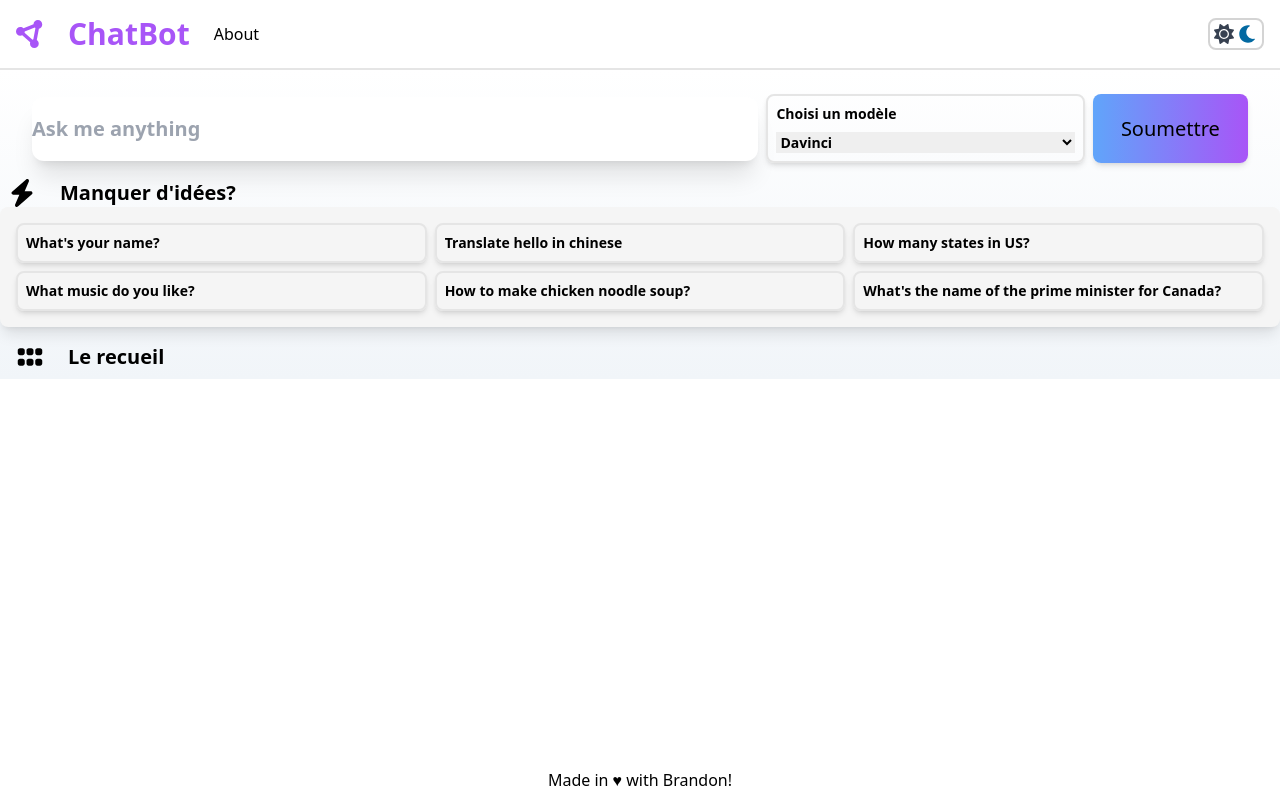
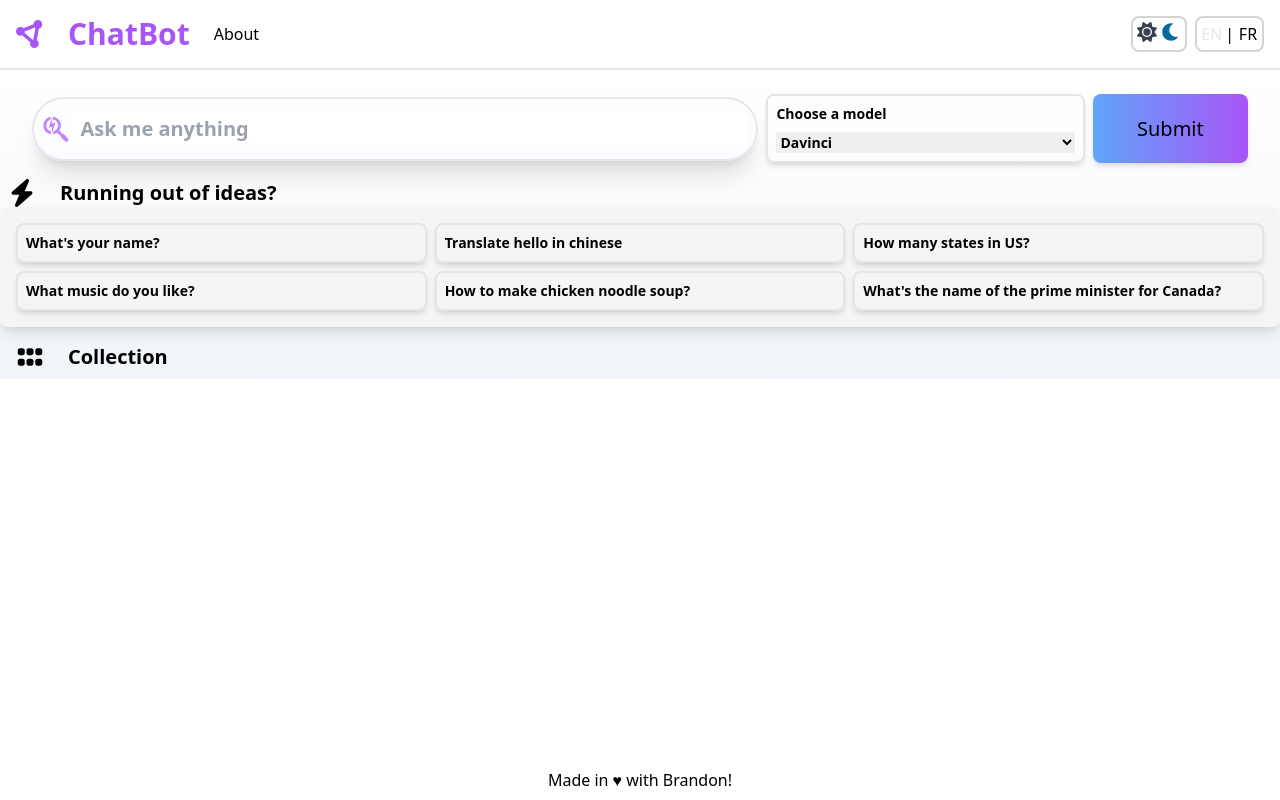
Before and after one commit to niubrandon/chatbot, a React (Create React App) app: page / in a window 1280 px wide. Built offline with nearby package versions, Linux system fonts and the light colour scheme.

Commit message:
create a language switch

```diff
--- a/src/App.tsx
+++ b/src/App.tsx
@@ -1,6 +1,7 @@
 import Home from './pages/Home';
 import About from './pages/About';
 import ModeSwitch from './components/ModeSwitch';
+import LanguageSwitch from './components/LanguageSwitch';
 import { ReactComponent as LogoSvg } from './assets/circle-nodes-solid.svg';
 import { Routes, Route, Link, useNavigate } from 'react-router-dom';
 function App() {
@@ -22,7 +23,10 @@ function App() {
             <Link to="/about">About</Link>
           </nav>
         </div>
-        <ModeSwitch />
+        <div className="flex gap-2">
+          <ModeSwitch />
+          <LanguageSwitch />
+        </div>
 
       </div>
       <main className="mt-[70px] bg-gradient-to-b from-white to-slate-100 dark:from-black dark:to-slate-800">
--- /dev/null
+++ b/src/components/LanguageSwitch.tsx
@@ -0,0 +1,48 @@
+import { useTranslation } from 'react-i18next';
+import { useEffect } from 'react';
+export default function LanguageSwitch () {
+  const { i18n } = useTranslation();
+
+  useEffect(() => {
+    if (localStorage.language === 'fr') {
+      i18n.changeLanguage('fr');
+    }
+  }, []);
+
+  function onEnglish () {
+    window.localStorage.language='en';
+    i18n.changeLanguage('en');
+  }
+
+  function onFrench () {
+    window.localStorage.language='fr';
+    i18n.changeLanguage('fr');
+  }
+
+  return (
+    <>
+      <div
+        id="language-switch-container"
+        data-testid="language-switch-container"
+        className="flex gap-1 border-2 border-neutral-300 rounded-lg p-1 focus:border-purple-400">
+        <button
+          id="language-switch-en"
+          data-testid="language-switch-en"
+          onClick={onEnglish}
+          className="w-5 h-5 disabled:text-gray-200"
+          disabled={i18n.language==='en'}>
+            EN
+        </button>
+        <span>|</span>
+        <button
+          id="language-switch-fr"
+          data-testid="language-switch-fr"
+          onClick={onFrench}
+          className="w-5 h-5 disabled:text-gray-200"
+          disabled={i18n.language==='fr'}>
+            FR
+        </button>
+      </div>
+    </>
+  );
+}
--- a/src/components/ModeSwitch.tsx
+++ b/src/components/ModeSwitch.tsx
@@ -28,7 +28,7 @@ export default function ModeSwitch () {
       <div
         id="mode-switch-container"
         data-testid="mode-switch-container"
-        className="flex gap-1 border-2 border-neutral-300 rounded-lg p-1 ">
+        className="flex gap-1 border-2 border-neutral-300 rounded-lg p-1 focus:border-purple-400">
         <LightSvg
           id="mode-switch-light"
           data-testid="mode-switch-light"
--- a/src/components/PromptForm.tsx
+++ b/src/components/PromptForm.tsx
@@ -1,5 +1,6 @@
 import { useEffect, useState } from 'react';
 import { useTranslation } from 'react-i18next';
+import { ReactComponent as SearchSvg } from '../assets/searchengin-brands.svg';
 interface Props {
   prompt: string
   setPrompt: (value: string) => void
@@ -20,13 +21,16 @@ export default function Prompt ({prompt, setPrompt, handleSubmit}: Props) {
         data-testid="prompt-container"
         className="flex items-center justify-center px-8">
         <form onSubmit={handleSubmit} className="gap-2 w-full grid grid-cols-5 lg:grid-cols-1 items-center">
-          <input
-            type="text"
-            value={prompt}
-            name="prompt"
-            onChange={(e) => setPrompt(e.target.value)}
-            className="col-span-3 shadow-xl focus:shadow-3xl rounded-xl h-16 hover:border-purple-400"
-            placeholder="Ask me anything" />
+          <div className="flex px-2 w-full items-center col-span-3 h-16 shadow-xl focus:shadow-3xl rounded-full border-2 hover:border-purple-400">
+            <SearchSvg className="h-7 w-7 fill-purple-400" />
+            <input
+              type="text"
+              value={prompt}
+              name="prompt"
+              onChange={(e) => setPrompt(e.target.value)}
+              className="grow focus:outline-none"
+              placeholder="  Ask me anything" />
+          </div>
           <div className="col-span-2 grid grid-cols-3 gap-2">
             <div className="col-span-2 flex flex-col text-sm gap-2 border-2 border-neutral-200
             hover:border-purple-400 shadow-md rounded-lg p-2">
--- a/src/i18n.js
+++ b/src/i18n.js
@@ -33,7 +33,7 @@ i18n
   .use(initReactI18next) // passes i18n down to react-i18next
   .init({
     resources,
-    lng: 'fr', // language to use, more information here: https://www.i18next.com/overview/configuration-options#languages-namespaces-resources
+    lng: 'en', // language to use, more information here: https://www.i18next.com/overview/configuration-options#languages-namespaces-resources
     // you can use the i18n.changeLanguage function to change the language manually: https://www.i18next.com/overview/api#changelanguage
     // if you're using a language detector, do not define the lng option
 
```
Also changed, not shown: src/assets/magnifying-glass-solid.svg (added), src/assets/searchengin-brands.svg (added).
